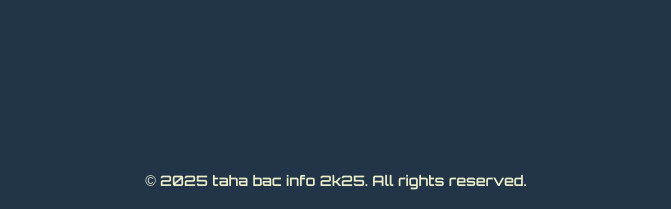
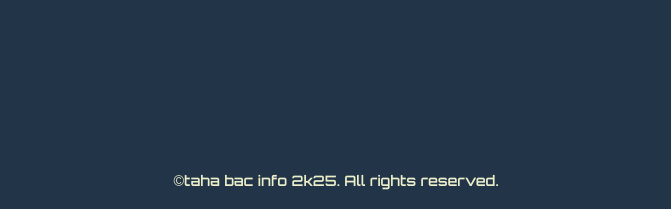
Before and after one commit to taha0048/taha-bac-countdown, a plain HTML site: page rev/index.html in a window 1280 px wide. Shown: the part 591-800 px from the top of the page, without its empty margins (304-975 px from the left). Drawn offline with Linux system fonts and the light colour scheme.

Commit message:
Update index.html

```diff
--- a/rev/index.html
+++ b/rev/index.html
@@ -62,7 +62,7 @@
     <a href="bac.html" class="button">BAC PRINCIPALE</a>
   </div>
   <footer>
-    &copy; 2025 taha bac info 2k25. All rights reserved.
+    &copy;taha bac info 2k25. All rights reserved.
   </footer>
 </body>
 </html>
```
